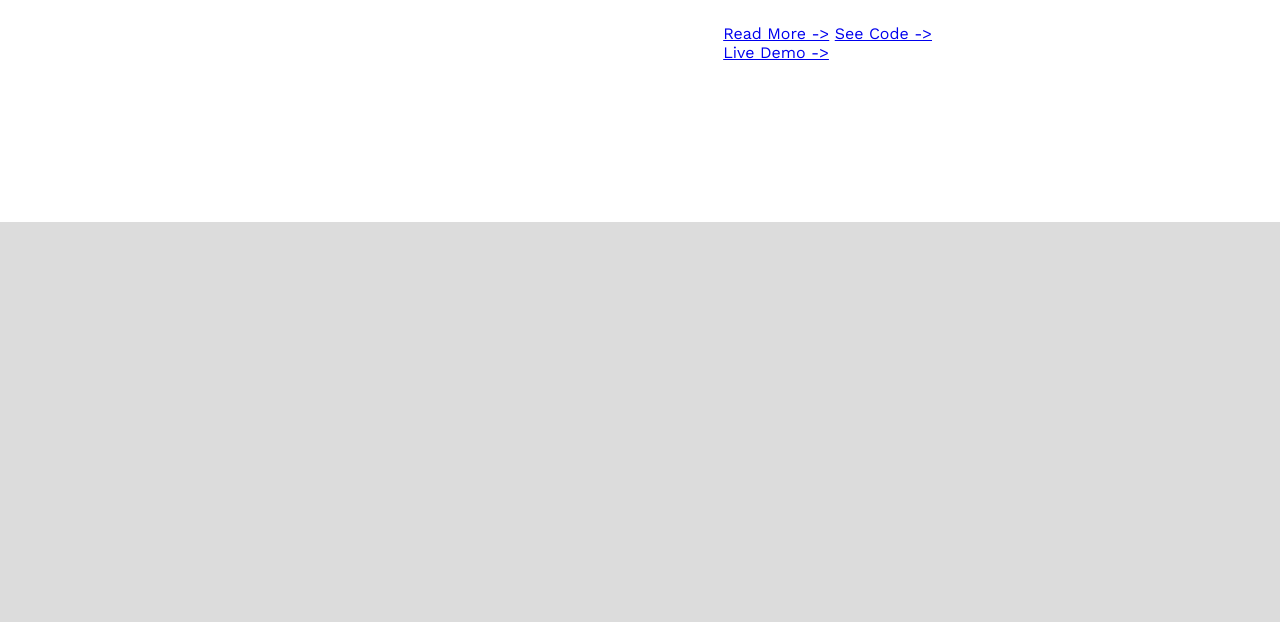
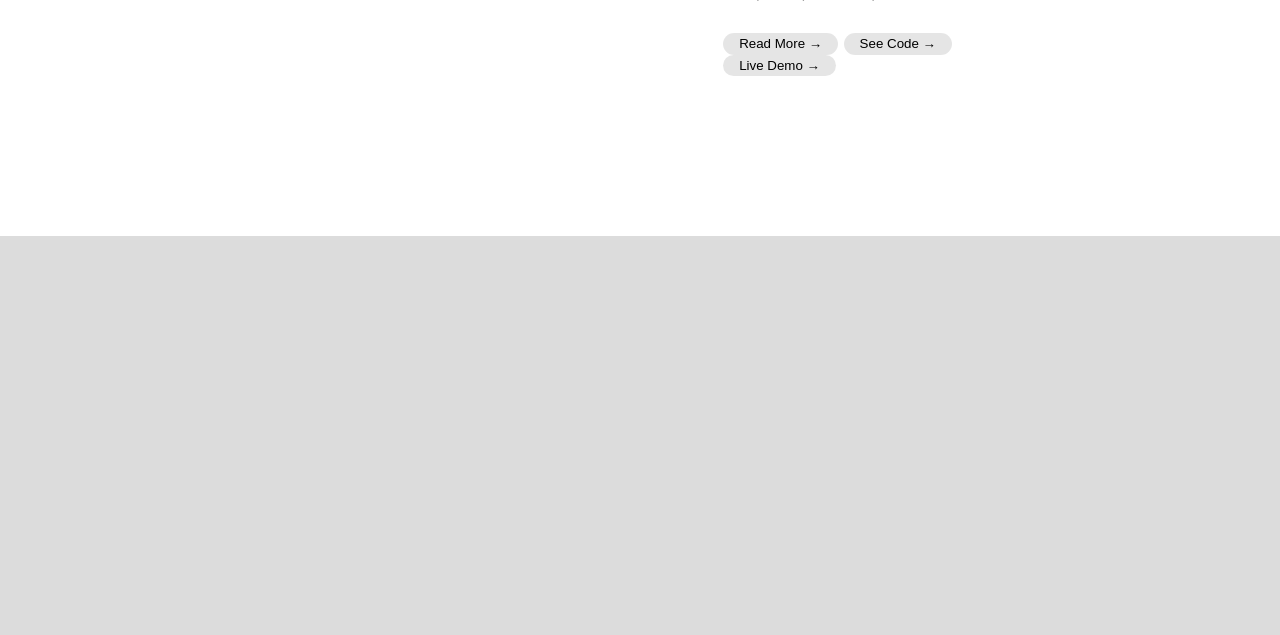
Before and after one commit to LRijpkema/Lulu-Rijpkema-Portfolio, a PHP site: page /html/index.html in a window 1280 px wide. Shown: the part 2348-2983 px from the top of the page. Run offline with PHP 8.4, Linux system fonts and the light colour scheme; some libraries are stand-ins or nearby versions.

Commit message:
buttons projects done

```diff
--- a/htdocs/css/style.css
+++ b/htdocs/css/style.css
@@ -117,6 +117,7 @@ body {
 }
 
 .brand-title a {
+    transition: 5000ms;
     text-decoration: none;
     color: black;
 }
@@ -136,6 +137,7 @@ body {
 }
 
 .navbar-links li a{
+    transition: 400ms;
     text-decoration: none;
     color: black;
     padding: 1rem;
@@ -196,6 +198,31 @@ body {
     width: 60vw;
     /* background-color: lightgoldenrodyellow; */
 }
+
+
+.project button {
+    border: none;
+    border-radius: 1rem;
+    padding-left: 1rem;
+    padding-right: 1rem;
+    padding-top: 0.2rem;
+    padding-bottom: 0.2rem;
+    transition: 400ms;
+    background-color: rgba(0, 0, 0, 0.1);
+}
+
+.project button:hover {
+    background-color: rgba(0, 0, 0, 0.05);
+
+}
+
+
+.project a{
+    text-decoration: none;
+    color: black;
+}
+
+
 
 .project img {
     object-fit: cover;
--- a/htdocs/html/index.html
+++ b/htdocs/html/index.html
@@ -88,9 +88,9 @@
                       quae, quod quibusdam voluptas quos voluptate.
                     </p>
                       <div class="project-links">
-                        <a href="#">Read More -></a>
-                        <a href="#">See Code -></a>
-                        <a href="#">Live Demo -></a>
+                        <button><a href="#">Read More &rarr;</a></button>
+                        <button><a href="#">See Code &rarr;</a></button>
+                        <button><a href="#">Live Demo &rarr;</a></button>
                       </div>
                   </div>
                 </div>
@@ -104,9 +104,9 @@
                           quae, quod quibusdam voluptas quos voluptate.
                         </p>
                         <div class="project-links">
-                          <a href="#">Read More -></a>
-                          <a href="#">See Code -></a>
-                          <a href="#">Live Demo -></a>
+                          <button><a href="#">Read More &rarr;</a></button>
+                          <button><a href="#">See Code &rarr;</a></button>
+                          <button><a href="#">Live Demo &rarr;</a></button>
                         </div>
                     </div>
                     <img src="https://picsum.photos/700/600" alt="pic">
@@ -122,9 +122,9 @@
                         quae, quod quibusdam voluptas quos voluptate.
                       </p>
                         <div class="project-links">
-                          <a href="#">Read More -></a>
-                          <a href="#">See Code -></a>
-                          <a href="#">Live Demo -></a>
+                          <button><a href="#">Read More &rarr;</a></button>
+                          <button><a href="#">See Code &rarr;</a></button>
+                          <button><a href="#">Live Demo &rarr;</a></button>
                         </div>
                     </div>
                   </div>
```
